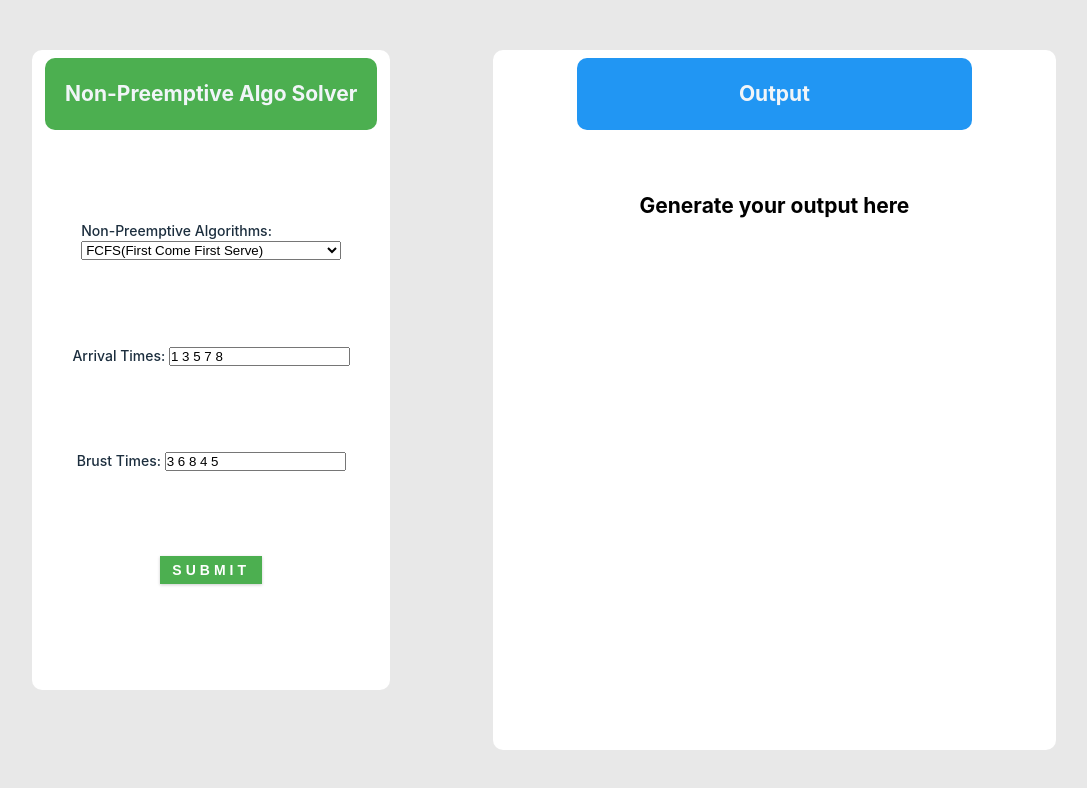
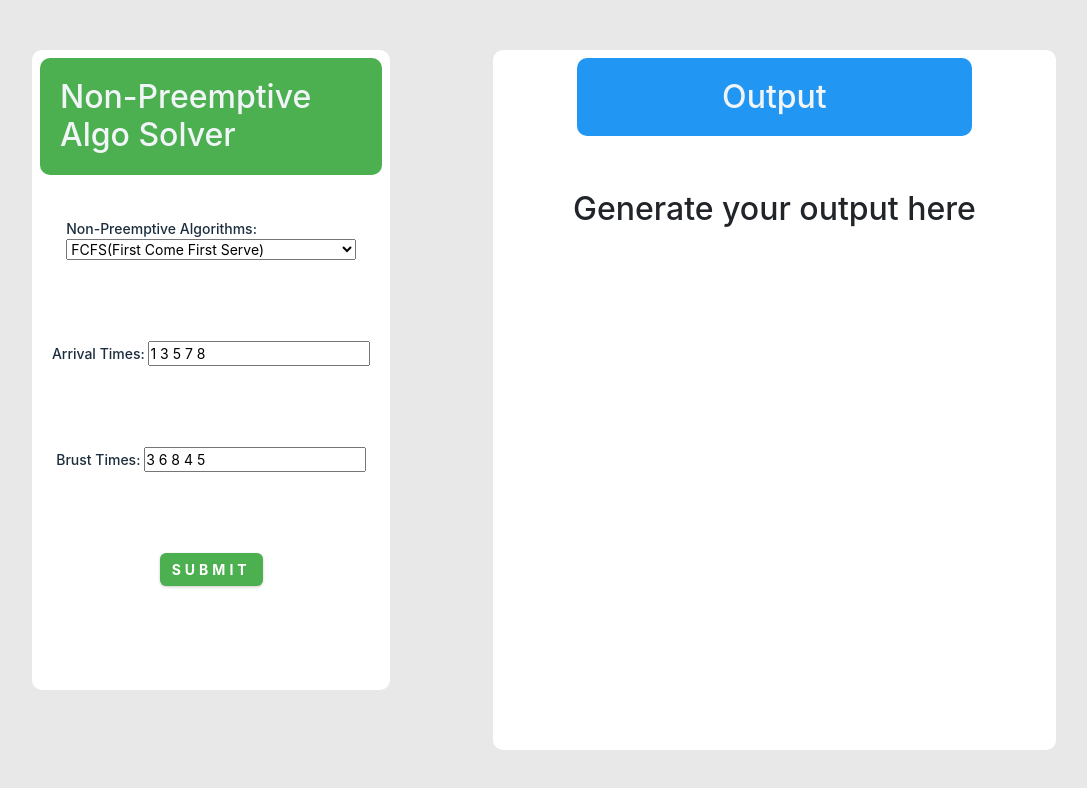
Before and after one commit to shubhamlahoti01/Non-Preemptive-Solver, a plain HTML site: page index.html in a window 1280 px wide. Shown: the whole page, without its empty margins (96-1183 px from the left). Drawn offline with nearby package versions, Linux system fonts and the light colour scheme.

Commit message:
Update index.html

```diff
--- a/index.html
+++ b/index.html
@@ -5,6 +5,7 @@
     <meta http-equiv="X-UA-Compatible" content="IE=edge" />
     <meta name="viewport" content="width=device-width, initial-scale=1.0" />
     <title>Non-Preemptive Scheduling Algo Solver</title>
+    <link rel="stylesheet" href="https://cdn.jsdelivr.net/npm/bootstrap@5.2.2/dist/css/bootstrap.min.css" integrity="sha384-Zenh87qX5JnK2Jl0vWa8Ck2bdhsbkdrdkQ2Bzep5IDxbcnCeuOxjzrPF/et3dhdhdURy9hhBv1WTRi" crossorigin="anonymous">
     <link rel="stylesheet" href="style.css" />
   </head>
   <body>
```
